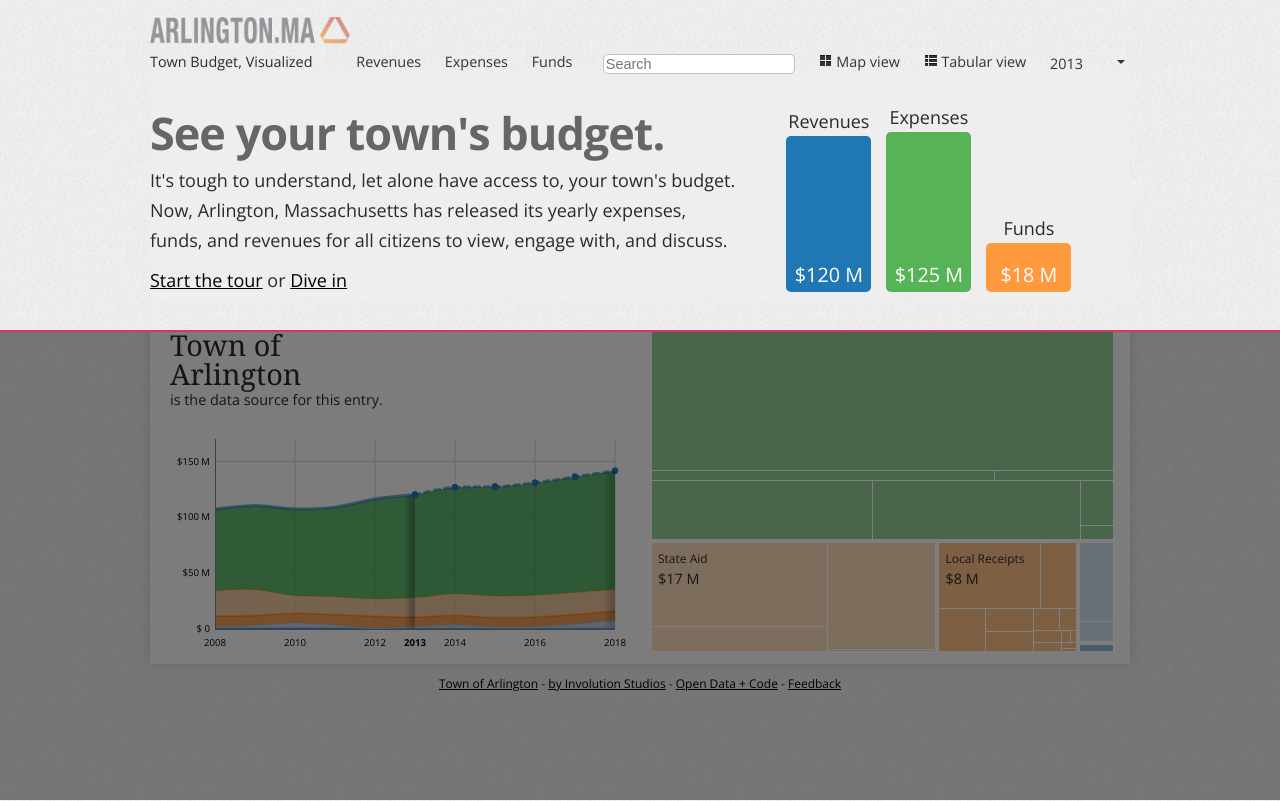
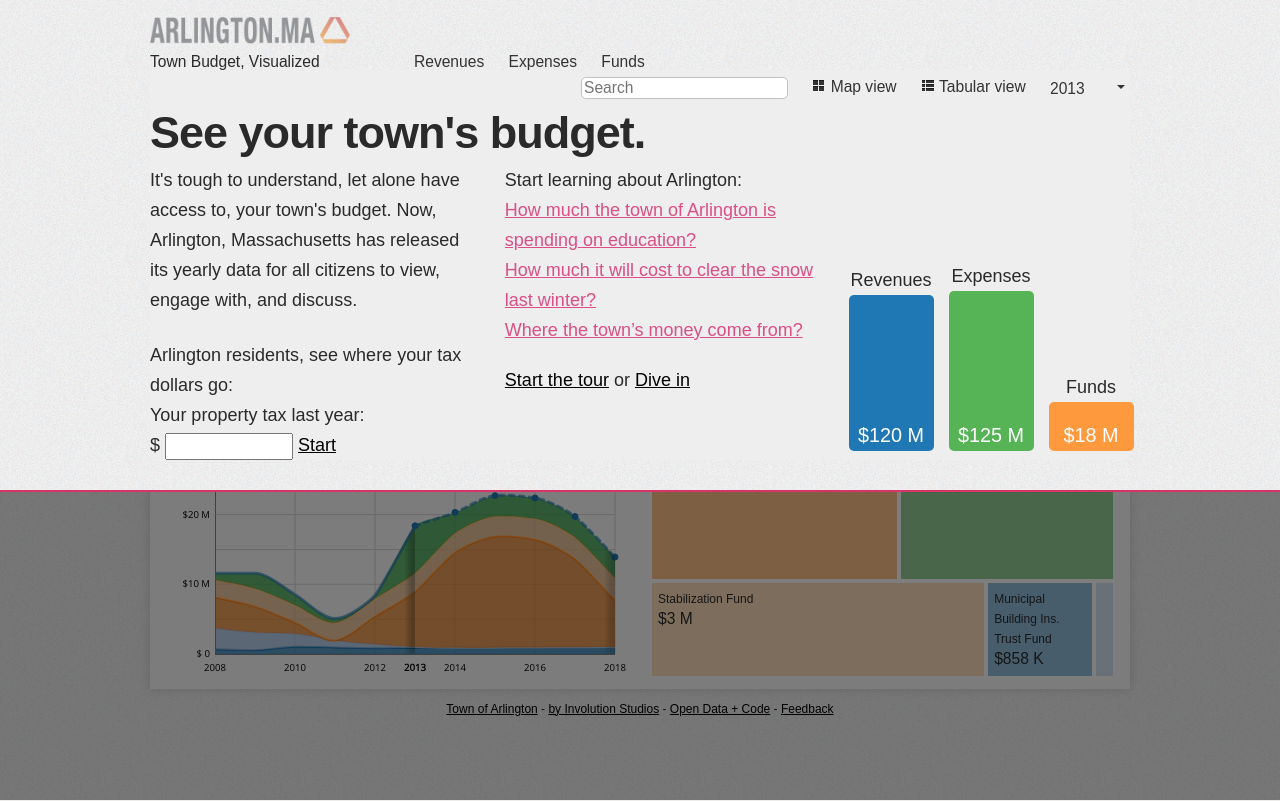
Before and after one commit to goinvo/Visual-Town-Budget, a PHP site: page / in a window 1280 px wide. Run offline with PHP 8.4, Linux system fonts and the light colour scheme; some libraries are stand-ins or nearby versions.

Commit message:
Homepage feedback integration
* Where does my money go section
* Multiple tour support
* Improved search algorithm

```diff
--- a/src/httpdocs/css/global.css
+++ b/src/httpdocs/css/global.css
@@ -18,11 +18,10 @@
 */
 /* line 6, ../../scss/partials/_structure.scss */
 html {
-  min-height: 100%;
   margin-bottom: 1px;
 }
 
-/* line 11, ../../scss/partials/_structure.scss */
+/* line 10, ../../scss/partials/_structure.scss */
 body {
   margin: 0;
   padding: 0;
@@ -33,6 +32,8 @@
   -webkit-user-select: none;
   user-select: none;
   background-image: url(/img/bg_avb.png);
+  height: 100%;
+  min-height: 100%;
 }
 
 /*
@@ -41,32 +42,32 @@
 /*
 * Defaults to > 1200px width (>2013)
 */
-/* line 29, ../../scss/partials/_structure.scss */
+/* line 30, ../../scss/partials/_structure.scss */
 .container {
   width: 1200px;
 }
 
-/* line 38, ../../scss/partials/_structure.scss */
+/* line 39, ../../scss/partials/_structure.scss */
 #avb-body #information-container #chart-wrap {
   height: 250px;
 }
-/* line 42, ../../scss/partials/_structure.scss */
+/* line 43, ../../scss/partials/_structure.scss */
 #avb-body #information-container #info-wrap {
   height: 250px;
 }
-/* line 48, ../../scss/partials/_structure.scss */
+/* line 49, ../../scss/partials/_structure.scss */
 #avb-body #navigation-container,
 #avb-body #information-container {
   height: 600px;
   position: relative;
 }
-/* line 53, ../../scss/partials/_structure.scss */
+/* line 54, ../../scss/partials/_structure.scss */
 #avb-body #navigation {
   height: 88%;
   width: 100%;
 }
 
-/* line 61, ../../scss/partials/_structure.scss */
+/* line 62, ../../scss/partials/_structure.scss */
 #vdivider {
   left: 280px;
 }
@@ -75,42 +76,42 @@
 * Ipad Portait + Landscape
 */
 @media only screen and (min-device-width: 768px) and (max-device-width: 1024px) {
-  /* line 71, ../../scss/partials/_structure.scss */
+  /* line 72, ../../scss/partials/_structure.scss */
   body, html {
     font-size: 12px;
   }
 
-  /* line 75, ../../scss/partials/_structure.scss */
+  /* line 76, ../../scss/partials/_structure.scss */
   h1 {
     font-size: 2.5em !important;
   }
 
-  /* line 79, ../../scss/partials/_structure.scss */
+  /* line 80, ../../scss/partials/_structure.scss */
   .container {
     width: 980px;
   }
 
-  /* line 87, ../../scss/partials/_structure.scss */
+  /* line 88, ../../scss/partials/_structure.scss */
   #avb-body #information-container #chart-wrap {
     height: 220px;
   }
-  /* line 91, ../../scss/partials/_structure.scss */
+  /* line 92, ../../scss/partials/_structure.scss */
   #avb-body #information-container #info-wrap {
     height: 250px;
   }
-  /* line 97, ../../scss/partials/_structure.scss */
+  /* line 98, ../../scss/partials/_structure.scss */
   #avb-body #navigation-container,
   #avb-body #information-container {
     height: 550px;
   }
 }
-/* line 103, ../../scss/partials/_structure.scss */
+/* line 104, ../../scss/partials/_structure.scss */
 #footer {
   text-align: center;
   margin-bottom: 5px;
 }
 
-/* line 111, ../../scss/partials/_structure.scss */
+/* line 112, ../../scss/partials/_structure.scss */
 .group {
   *zoom: 1;
 }
@@ -139,29 +140,28 @@
 /* line 8, ../../scss/partials/_typography.scss */
 body {
   color: #2a2a2a;
-  font-family: 'Open Sans', sans-serif;
-  font-weight: 300;
+  font-family: 'Helvetica Neue LT Std', sans-serif;
 }
 
-/* line 26, ../../scss/partials/_typography.scss */
+/* line 25, ../../scss/partials/_typography.scss */
 h1 {
   font-size: 2em;
   line-height: 1.5em;
 }
 
-/* line 30, ../../scss/partials/_typography.scss */
+/* line 29, ../../scss/partials/_typography.scss */
 h2 {
   font-size: 1.375em;
   line-height: 2.18182em;
 }
 
-/* line 34, ../../scss/partials/_typography.scss */
+/* line 33, ../../scss/partials/_typography.scss */
 h3 {
   font-size: 1.25em;
   line-height: 1.2em;
 }
 
-/* line 39, ../../scss/partials/_typography.scss */
+/* line 38, ../../scss/partials/_typography.scss */
 h4 {
   font-size: 1.125em;
   line-height: 1.33333em;
@@ -193,23 +193,28 @@
   font-size: 3em;
   line-height: normal;
   white-space: nowrap;
+  height: 70px;
+}
+/* line 35, ../../scss/partials/_avb.scss */
+.title-head div {
+  line-height: 70px;
 }
 
 /*
 * Cards and legend
 */
-/* line 38, ../../scss/partials/_avb.scss */
+/* line 43, ../../scss/partials/_avb.scss */
 .link {
   text-decoration: underline;
   cursor: pointer;
   color: black;
 }
-/* line 43, ../../scss/partials/_avb.scss */
+/* line 48, ../../scss/partials/_avb.scss */
 .link:hover {
   color: steelblue;
 }
 
-/* line 49, ../../scss/partials/_avb.scss */
+/* line 54, ../../scss/partials/_avb.scss */
 .separator:after {
   display: block;
   border: none;
@@ -218,19 +223,19 @@
   background: -webkit-gradient(radial, 50% 50%, 0, 50% 50%, 350, from(#cccccc), to(white));
 }
 
-/* line 57, ../../scss/partials/_avb.scss */
+/* line 62, ../../scss/partials/_avb.scss */
 .dataDownload {
-  font-size: 1.2em;
+  font-size: 1.3em;
   line-height: 2em;
 }
-/* line 61, ../../scss/partials/_avb.scss */
+/* line 66, ../../scss/partials/_avb.scss */
 .dataDownload .icon-download {
   vertical-align: baseline;
 }
 
-/* line 66, ../../scss/partials/_avb.scss */
+/* line 71, ../../scss/partials/_avb.scss */
 .introjs-tooltip {
-  font-size: 1.2em;
+  font-size: 1.3em;
 }
 
 /* line 1, ../../scss/partials/_home.scss */
@@ -259,19 +264,28 @@
 }
 
 /* line 23, ../../scss/partials/_home.scss */
+p {
+  vertical-align: top;
+}
+
+/* line 27, ../../scss/partials/_home.scss */
+#tax-input {
+  width: 120px;
+}
+
+/* line 33, ../../scss/partials/_home.scss */
 #home-map {
   display: inline-block;
-  vertical-align: top;
-  width: 38%;
+  vertical-align: bottom;
   height: 200px;
 }
-/* line 29, ../../scss/partials/_home.scss */
+/* line 38, ../../scss/partials/_home.scss */
 #home-map #home-map-svg {
   margin: 0 auto;
-  width: 300px;
+  width: 29%;
   height: 100%;
 }
-/* line 35, ../../scss/partials/_home.scss */
+/* line 44, ../../scss/partials/_home.scss */
 #home-map .node {
   box-sizing: border-box;
   -moz-box-sizing: border-box;
@@ -281,14 +295,14 @@
   cursor: pointer;
   bottom: 0px;
 }
-/* line 44, ../../scss/partials/_home.scss */
+/* line 53, ../../scss/partials/_home.scss */
 #home-map .node .node-bar {
   display: inline-block;
   width: 85px;
   overflow: hidden;
   border-radius: 5px;
 }
-/* line 50, ../../scss/partials/_home.scss */
+/* line 59, ../../scss/partials/_home.scss */
 #home-map .node .node-bar .node-value {
   display: none;
   position: absolute;
@@ -298,30 +312,35 @@
   right: 0;
   left: 0;
 }
-/* line 61, ../../scss/partials/_home.scss */
+/* line 70, ../../scss/partials/_home.scss */
 #home-map .node:hover {
   opacity: 0.8;
 }
 
-/* line 78, ../../scss/partials/_home.scss */
+/* line 86, ../../scss/partials/_home.scss */
+.home-column {
+  vertical-align: top;
+}
+
+/* line 90, ../../scss/partials/_home.scss */
 #welcome {
   padding: 0px;
   margin-top: 70px;
   padding-top: 30px;
   display: inline-block;
 }
-/* line 84, ../../scss/partials/_home.scss */
+/* line 96, ../../scss/partials/_home.scss */
 #welcome #welcome-hero {
-  width: 60%;
+  width: 70%;
   display: inline-block;
+  vertical-align: top;
 }
-/* line 90, ../../scss/partials/_home.scss */
+/* line 103, ../../scss/partials/_home.scss */
 #welcome h1 {
-  font-size: 50px;
-  color: #666;
+  font-size: 1.8em;
   margin-bottom: 10px;
 }
-/* line 96, ../../scss/partials/_home.scss */
+/* line 108, ../../scss/partials/_home.scss */
 #welcome #tour-link {
   text-decoration: underline;
   cursor: pointer;
@@ -461,80 +480,72 @@
   overflow: auto;
   cursor: default;
 }
-/* line 34, ../../scss/partials/_cards.scss */
-#cards .card-row .card-img {
-  float: left;
-}
-/* line 36, ../../scss/partials/_cards.scss */
-#cards .card-row .card-img img {
-  display: block;
-}
-/* line 41, ../../scss/partials/_cards.scss */
+/* line 33, ../../scss/partials/_cards.scss */
 #cards .card-row .card-source {
   padding-left: 0;
   padding-right: 0;
 }
-/* line 45, ../../scss/partials/_cards.scss */
+/* line 37, ../../scss/partials/_cards.scss */
 #cards .card-row .card-source .cardvalue {
   cursor: pointer;
   display: block;
 }
-/* line 51, ../../scss/partials/_cards.scss */
+/* line 43, ../../scss/partials/_cards.scss */
 #cards .card-row .card-source .cardvalue:hover {
   color: steelblue;
 }
-/* line 56, ../../scss/partials/_cards.scss */
+/* line 48, ../../scss/partials/_cards.scss */
 #cards .card-row .carddesc {
-  font-size: 1.2em;
+  font-size: 1.3em;
   line-height: 1.5em;
 }
-/* line 61, ../../scss/partials/_cards.scss */
+/* line 53, ../../scss/partials/_cards.scss */
 #cards .card-row .cardvalue {
   font-size: 2.4em;
   line-height: 1em;
   font-family: 'Georgia';
 }
 
-/* line 70, ../../scss/partials/_cards.scss */
+/* line 62, ../../scss/partials/_cards.scss */
 #information-container {
   position: relative;
   padding-left: 5px;
 }
-/* line 74, ../../scss/partials/_cards.scss */
+/* line 66, ../../scss/partials/_cards.scss */
 #information-container #info-wrap {
   overflow: hidden;
   height: 100%;
 }
-/* line 79, ../../scss/partials/_cards.scss */
+/* line 71, ../../scss/partials/_cards.scss */
 #information-container #cards-wrap {
   height: 100%;
   width: 100%;
   position: relative;
 }
 
-/* line 86, ../../scss/partials/_cards.scss */
+/* line 78, ../../scss/partials/_cards.scss */
 #legend-wrap {
   position: absolute;
   height: 90%;
   left: -100%;
   overflow-y: auto;
-  font-size: 1.2em;
+  font-size: 1.3em;
   line-height: 1.5em;
 }
-/* line 94, ../../scss/partials/_cards.scss */
+/* line 86, ../../scss/partials/_cards.scss */
 #legend-wrap .legend-label {
   width: 16px;
   height: 16px;
   border-radius: 8px;
 }
-/* line 100, ../../scss/partials/_cards.scss */
+/* line 92, ../../scss/partials/_cards.scss */
 #legend-wrap tr :first-child {
   margin-right: 5px;
 }
 
 /* line 1, ../../scss/partials/_navbar.scss */
 #avb-menubar {
-  font-size: 1.2em;
+  font-size: 1.3em;
   padding: 15px 5px 15px 5px;
   z-index: 1050;
   margin-top: 2px;
@@ -565,48 +576,49 @@
 #avb-menubar .search {
   border-radius: 5px;
   border: 1px solid #c2c2c2;
+  font-family: "Helvetica Neue LT Std", sans-serif;
 }
-/* line 36, ../../scss/partials/_navbar.scss */
+/* line 37, ../../scss/partials/_navbar.scss */
 #avb-menubar .menubutton {
   display: inline-block;
 }
-/* line 40, ../../scss/partials/_navbar.scss */
+/* line 41, ../../scss/partials/_navbar.scss */
 #avb-menubar .menubutton.selected a {
   color: #db4e86;
 }
-/* line 45, ../../scss/partials/_navbar.scss */
+/* line 46, ../../scss/partials/_navbar.scss */
 #avb-menubar .menubutton .caret {
   border-top-color: #333333;
   border-bottom-color: #333333;
 }
-/* line 50, ../../scss/partials/_navbar.scss */
+/* line 51, ../../scss/partials/_navbar.scss */
 #avb-menubar .menubutton a {
   color: #333333;
 }
-/* line 54, ../../scss/partials/_navbar.scss */
+/* line 55, ../../scss/partials/_navbar.scss */
 #avb-menubar .menubutton i {
   vertical-align: baseline;
 }
-/* line 58, ../../scss/partials/_navbar.scss */
+/* line 59, ../../scss/partials/_navbar.scss */
 #avb-menubar .menubutton.margin {
   margin-right: 20px;
 }
 
-/* line 65, ../../scss/partials/_navbar.scss */
+/* line 66, ../../scss/partials/_navbar.scss */
 #yeardrop-container {
   min-width: 100px;
 }
-/* line 72, ../../scss/partials/_navbar.scss */
+/* line 73, ../../scss/partials/_navbar.scss */
 #yeardrop-container a {
   padding-left: 20px;
 }
-/* line 75, ../../scss/partials/_navbar.scss */
+/* line 76, ../../scss/partials/_navbar.scss */
 #yeardrop-container a b {
   float: right;
   margin-right: 5px;
   vertical-align: baseline;
 }
-/* line 81, ../../scss/partials/_navbar.scss */
+/* line 82, ../../scss/partials/_navbar.scss */
 #yeardrop-container .dropdown-menu {
   min-width: 100px;
   border-radius: 0px;
@@ -624,12 +636,12 @@
   padding-top: 5px;
   padding-bottom: 5px;
   border-bottom: 1px solid #aaaaaa;
-  font-size: 1.2em;
+  font-size: 1.3em;
   line-height: 40px;
 }
 /* line 15, ../../scss/partials/_table.scss */
 .tablerow:hover {
-  background-color: #aaaaaa;
+  background-color: #ebebeb;
 }
 /* line 19, ../../scss/partials/_table.scss */
 .tablerow.atomic .expand-icon {
@@ -685,7 +697,7 @@
 }
 /* line 73, ../../scss/partials/_table.scss */
 .value.head {
-  font-family: 'Open Sans';
+  font-family: 'Helvetica Neue LT Std';
   font-weight: 500;
 }
 
@@ -785,7 +797,7 @@
 #navigation .textdiv {
   /* text in the boxes */
   padding: 8px;
-  font-family: "Open Sans", sans-serif;
+  font-family: "Helvetica Neue LT Std", sans-serif;
 }
 /* line 80, ../../scss/partials/_navigation.scss */
 #navigation .textdiv .titleLabel,
@@ -795,20 +807,28 @@
 }
 /* line 88, ../../scss/partials/_navigation.scss */
 #navigation .textdiv .valueLabel {
-  font-size: 1.2em;
+  font-size: 1.3em;
 }
 
 /* line 95, ../../scss/partials/_navigation.scss */
 #zoombutton {
+  width: 120px;
+  font-family: "Helvetica Neue LT Std", sans-serif;
   float: right;
+  font-size: 18px;
+}
+/* line 101, ../../scss/partials/_navigation.scss */
+#zoombutton i {
+  vertical-align: top;
+  margin-right: 5px;
 }
 
-/* line 99, ../../scss/partials/_navigation.scss */
+/* line 107, ../../scss/partials/_navigation.scss */
 .popover {
   z-index: 1050;
 }
 
-/* line 103, ../../scss/partials/_navigation.scss */
+/* line 111, ../../scss/partials/_navigation.scss */
 #ie-popover {
   z-index: 1050;
   background-color: rgba(0, 0, 0, 0.5);
@@ -819,7 +839,7 @@
   margin-top: -58px;
   border-radius: 5px;
 }
-/* line 113, ../../scss/partials/_navigation.scss */
+/* line 121, ../../scss/partials/_navigation.scss */
 #ie-popover .arrow {
   z-index: 1050;
   position: absolute;
@@ -831,7 +851,7 @@
   border-right: 10px solid transparent;
   border-top: 10px solid rgba(0, 0, 0, 0.5);
 }
-/* line 125, ../../scss/partials/_navigation.scss */
+/* line 133, ../../scss/partials/_navigation.scss */
 #ie-popover .text {
   color: white;
   padding: 5px;
--- a/src/httpdocs/includes/home.php
+++ b/src/httpdocs/includes/home.php
@@ -1,3 +1,5 @@
+<div id="overlay"> </div>
+
 <div style="height:100%;">
   <div id="avb-home">
     <div class="container">
@@ -5,15 +7,39 @@
 
 
         <div id="welcome-hero"  >
-        <h1>See your town's budget.</h1>
-        <p>It's tough to understand, let alone have access to, your town's budget.
-          Now, Arlington, Massachusetts has released its yearly expenses, funds, and revenues for all citizens to view, engage with, and discuss.
-        </p>
-        <p style="margin-bottom:0px;">
-          <a href="javascript:;" onclick="avb.home.hide(true);" class="link" style="text-decoration:underline;">Start the tour</a>
-          or
-          <a href="javascript:;" onclick="avb.home.hide();" class="link" style="text-decoration:underline;">Dive in</a>
-        </p>
+        <h1 >See your town's budget.</h1>
+
+        <div class="home-column" style="display:inline-block; width:46%;">
+          <p >It's tough to understand, let alone have access to, your town's budget.
+            Now, Arlington, Massachusetts has released its yearly data for all citizens to view, engage with, and discuss.
+          </p>
+
+          <div style="margin-top: 25px;">
+            <div> Arlington residents, see where your tax dollars go: </div>
+            <div style="display:inline-block;"> Your property tax last year: </div>
+            <div style="display:inline-block;">
+              <span class="currencyinput">$ </span>
+              <input class="currencyinput" MAXLENGTH="6" data-section="expenses" type="text" onkeypress='avb.home.validate(event)' id="tax-input" name="tax-amount"/>
+              <a id="tax-input-start" data-section="expenses" class="link" style="text-decoration:underline;">Start</a>
+            </div>
+          </div>
+        </div>
+        <div class="home-column" style="display:inline-block; margin-left:5%; width:46%;">
+          <div> Start learning about Arlington:
+            <div> <a class='link' style='color:#db4e86'> How much the town of Arlington is spending on education? </a> </div>
+            <div> <a class='link' style='color:#db4e86'> How much it will cost to clear the snow last winter? </a> </div>
+            <div> <a class='link' style='color:#db4e86'> Where the town’s money come from? </a> </div>
+          </div>
+
+          <p style="margin-top:20px;">
+            <a href="javascript:;" onclick="avb.home.hide(true);" class="link" style="text-decoration:underline;">Start the tour</a>
+            or
+            <a href="javascript:;" onclick="avb.home.hide();" class="link" style="text-decoration:underline;">Dive in</a>
+          </p>
+
+        </div>
+
+
       </div>
 
 
@@ -51,5 +77,5 @@
     </div>
   </div>
 </div>
-<div id="overlay"> </div>
+
 </div>
--- a/src/httpdocs/includes/navbar.php
+++ b/src/httpdocs/includes/navbar.php
@@ -11,7 +11,7 @@
 
      <div onclick='window.location = "/"' class="entry homebutton"> Town Budget, Visualized </div>
 
-     <div class="entry" style="margin-left: 40px">
+     <div class="entry" style="margin-left: 90px">
         <span class="menubutton section margin"><a href="/revenues">Revenues</a></span>
         <span class="menubutton section margin"><a href="/expenses">Expenses</a></span>
         <span class="menubutton section margin"><a href="/funds">Funds</a></span>
@@ -29,7 +29,7 @@
           <a href="javascript:switchMode('l');"> Tabular view </a>
         </div>
 
-        <ul class="nav menubutton " data-step="4" data-intro="Interested in seeing budget history or projections? Use this menu." data-position="left">
+        <ul id="yeardrop" class="nav menubutton ">
           <li  id="yeardrop-container" class="dropdown" style="display:none;">
             <a id="yeardrop-label" class="dropdown-toggle" role="button" data-toggle="dropdown" href="#">Dropdown <b class="caret"></b></a>
             <ul id="yeardrop-list" class="dropdown-menu vhscrollable" role="menu">
--- a/src/httpdocs/includes/templates.php
+++ b/src/httpdocs/includes/templates.php
@@ -2,10 +2,10 @@
 
 <div id="information-container" class="span6">
 
-  <div data-intro='See the basic financial summary and high level data story.' data-step='1' data-position="right">
+  <div id="information-cards" >
 
   <div class="title-head" style="height:70px;">
-    <span class="text" > </span>
+    <div style="display:inline-block;" class="text" > </div>
   </div>
   <div class="row-fluid" id="info-wrap" >
     <div id="cards-wrap" style="position:relative;">
@@ -23,7 +23,7 @@
 
   </div>
 
-  <div id="chart-wrap" class="row-fluid" data-intro="Explore how the town revenues changed over time." data-step='2' data-position="right">
+  <div id="chart-wrap" class="row-fluid" >
     <div id='chart' class="chart"> </div>
   </div>
 </div>
@@ -34,7 +34,7 @@
       <i class="icon-zoom-out"></i> Zoom out
     </button>
   </div>
-  <div id="navigation" data-step="3" data-intro="The xray of the financials... Zoom into the data details by touching a block. How cool was that? " data-position="left">
+  <div id="navigation" >
   <div id="ie-popover">
     <div class="text"></div>
     <div class="arrow"> </div>
--- a/src/httpdocs/index.php
+++ b/src/httpdocs/index.php
@@ -6,7 +6,9 @@
   <meta charset="utf-8">
   <title>Arlington Visual Budget</title>
 
-  <link href='http://fonts.googleapis.com/css?family=Open+Sans:700,300' rel='stylesheet' type='text/css'>
+  <link href='http://fonts.googleapis.com/css?family=Open+Sans:300' rel='stylesheet' type='text/css'>
+  <link href='http://fonts.googleapis.com/css?family=Open+Sans+Condensed:300' rel='stylesheet' type='text/css'>
+
   <link href="/css/lib/bootstrap/bootstrap.css" rel="stylesheet">
   <link rel="stylesheet" type="text/css" href="/css/lib/intro/introjs.min.css">
   <link rel="stylesheet" type="text/css" href="/css/global.css">
--- a/src/httpdocs/js/cards.js
+++ b/src/httpdocs/js/cards.js
@@ -63,8 +63,8 @@
         for(var i=0; i < deck.length; i++) {
             cardstack[i].html(Mustache.render($('#card-template').html(),deck[i]));
             cardstack[i].select(".cardvalue").html(deck[i].value(data));
-            var link = typeof(deck[i].link) === 'function' ? deck[i].link() : '';
-            cardstack[i].attr('onclick', "window.location='" + link + "'");
+            if(typeof(deck[i].link) === 'function')
+                cardstack[i].attr('onclick', "window.location='" + deck[i].link()  + "'");
             cardstack[i].select(".carddesc").html(
                 (typeof(deck[i].side) === 'string') ? deck[i].side : deck[i].side(data));
         }
--- a/src/httpdocs/js/chart.js
+++ b/src/httpdocs/js/chart.js
@@ -29,7 +29,7 @@
     var chart, layers
 
     /*
-     * Ini
+     *
      */
     initialize = function (div) {
 
--- a/src/httpdocs/js/navbar.js
+++ b/src/httpdocs/js/navbar.js
@@ -58,7 +58,10 @@
 	},
 
 	searchObject = function(keyword, object){
-	    var result = (object.key.toLowerCase().indexOf(keyword.toLowerCase()) !== -1) ? [object] : [];
+		var index = object.key.toLowerCase().indexOf(keyword.toLowerCase());
+		// ignore matches in mid word
+		if (index !== 0 && object.key[index-1] !== ' ') index = -1;
+	    var result = index !== -1 ? [object] : [];
 	    if(object.sub !== undefined) {
 	        for(var i=0; i<object.sub.length; i++) {
 	            result = result.concat(searchObject(keyword, object.sub[i]));
--- a/src/httpdocs/js/table.js
+++ b/src/httpdocs/js/table.js
@@ -57,7 +57,10 @@
       amountScale.domain([0,data.values[yearIndex].val*0.5]);
       renderNode(data, 0, table).trigger('click');
     }
+
   },
+
+
 
   addHeader = function(table){
     var headerHtml = '<div class="tablerow" id="table-header" > <div class="bullet"> </div>';
@@ -231,7 +234,7 @@
   renderImpact = function(data, cell){
     var impact = stats.impact.value(data);
     $(cell).css({"color" : impactScale(impact)});
-    $(cell).text(impact + ' %');
+    $(cell).text(impact);
   },
 
   open = function() {
--- a/src/scss/partials/_avb.scss
+++ b/src/scss/partials/_avb.scss
@@ -30,6 +30,11 @@
     font-size: 3em;
     line-height: normal;
     white-space: nowrap;
+    height:70px;
+
+    div{
+      line-height: 70px;
+    }
 }
 
 /*
--- a/src/scss/partials/_navbar.scss
+++ b/src/scss/partials/_navbar.scss
@@ -31,6 +31,7 @@
   .search {
     border-radius: 5px;
     border: 1px solid rgb(194,194,194);
+    font-family: "Helvetica Neue LT Std", sans-serif;
   }
 
   .menubutton {
--- a/src/scss/partials/_structure.scss
+++ b/src/scss/partials/_structure.scss
@@ -4,7 +4,6 @@
 */
 
 html {
-	min-height: 100%;
 	margin-bottom: 1px;
 }
 
@@ -16,6 +15,8 @@
 	-webkit-user-select: none;
 	user-select: none;
 	background-image: url(/img/bg_avb.png);
+  height: 100%;
+  min-height: 100%;
 }
 
 
--- a/src/scss/partials/_table.scss
+++ b/src/scss/partials/_table.scss
@@ -13,7 +13,7 @@
 	line-height: 40px;
 
 	&:hover{
-		background-color: $gray;
+		background-color: rgb(235,235,235);
 	}
 
 	&.atomic .expand-icon{
@@ -71,7 +71,7 @@
 	}
 
 	&.head{
-		font-family: 'Open Sans';
+		font-family: 'Helvetica Neue LT Std';
 		font-weight: $text-bold;
 	}
 }
--- a/src/scss/partials/_typography.scss
+++ b/src/scss/partials/_typography.scss
@@ -7,13 +7,12 @@
 
 body {
 	color: $base-font-color;
-	font-family: 'Open Sans', sans-serif;
-	font-weight: 300;
+	font-family: 'Helvetica Neue LT Std', sans-serif;
 
 }
 
 $text-title: 2.4em;
-$text-big: 1.2em;
+$text-big: 1.3em;
 $text-small: 0.8em;
 $text-bold: 500;
 
```
Also changed, not shown: src/httpdocs/js/avb.js (+6 -1 lines), src/httpdocs/js/home.js (+140 -43 lines), src/httpdocs/js/statistics.js (+5 -9 lines), src/scss/partials/_cards.scss (+0 -8 lines), src/scss/partials/_home.scss (+18 -6 lines), src/scss/partials/_navigation.scss (+9 -1 lines).
